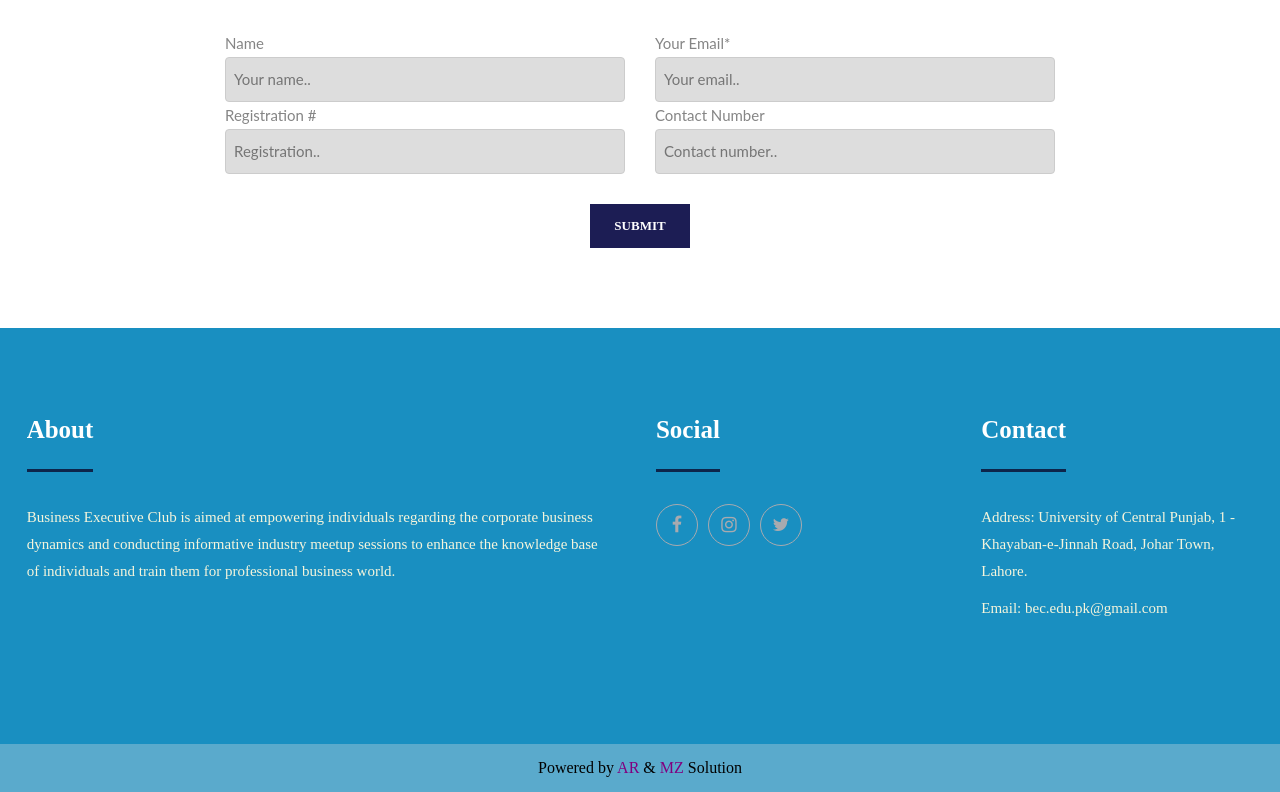
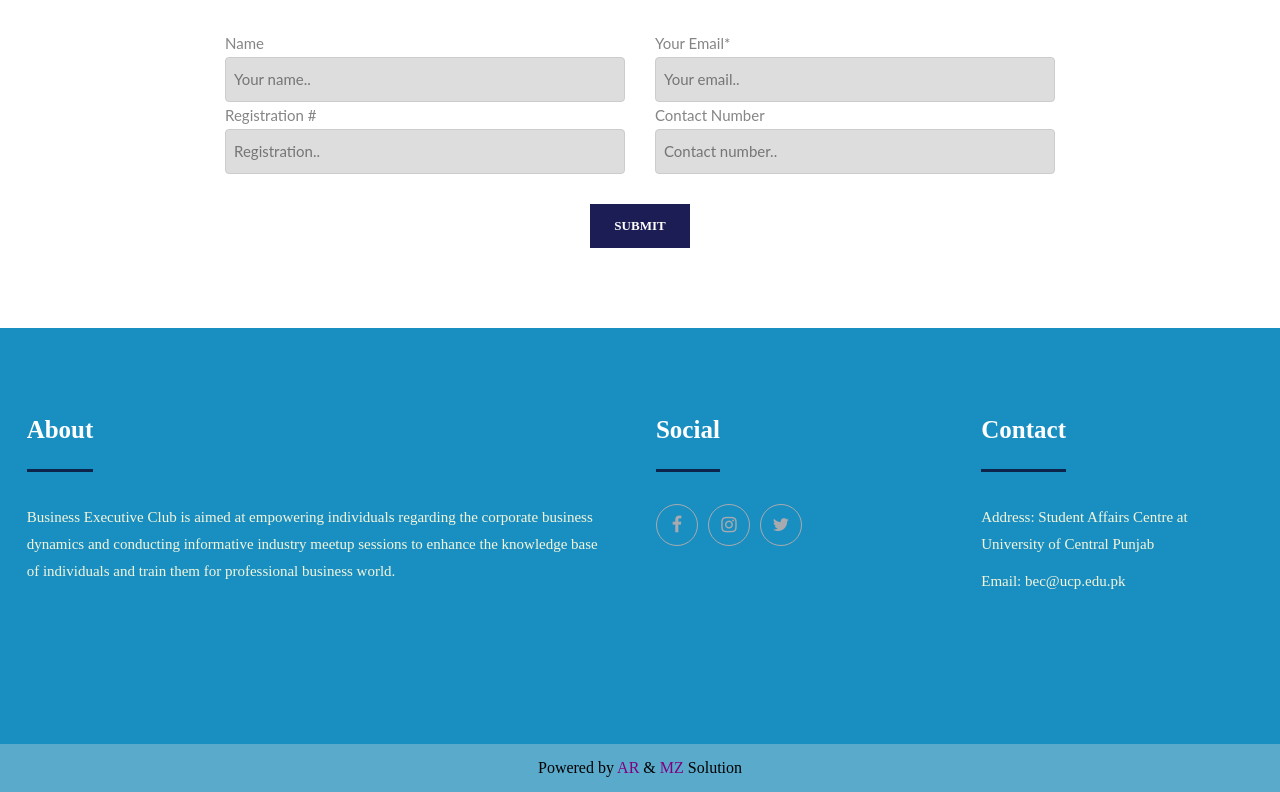
Before and after one commit to abdulrafayn001/bec-website, a Next.js app: page / in a window 1280 px wide. Shown: the part 2950-3742 px from the top of the page. Built offline with nearby package versions, Linux system fonts and the light colour scheme.

Commit message:
Update address and email

```diff
--- a/components/footer/Footer.tsx
+++ b/components/footer/Footer.tsx
@@ -41,10 +41,9 @@ export default function Footer() {
           <h4>Contact</h4>
           <div>
             <p>
-              Address: University of Central Punjab, 1 - Khayaban-e-Jinnah Road,
-              Johar Town, Lahore.
+              Address: Student Affairs Centre at University of Central Punjab
             </p>
-            <p className={style.email}>Email: bec.edu.pk@gmail.com</p>
+            <p className={style.email}>Email: bec@ucp.edu.pk</p>
           </div>
         </div>
       </div>
@@ -56,7 +55,7 @@ export default function Footer() {
             <a href={abdulrafay} target="_blank" rel="noopener noreferrer">
               AR
             </a>{" "}
-            &{" "}
+            {"& "}
             <a href={moiz} target="_blank" rel="noopener noreferrer">
               MZ
             </a>{" "}
```
